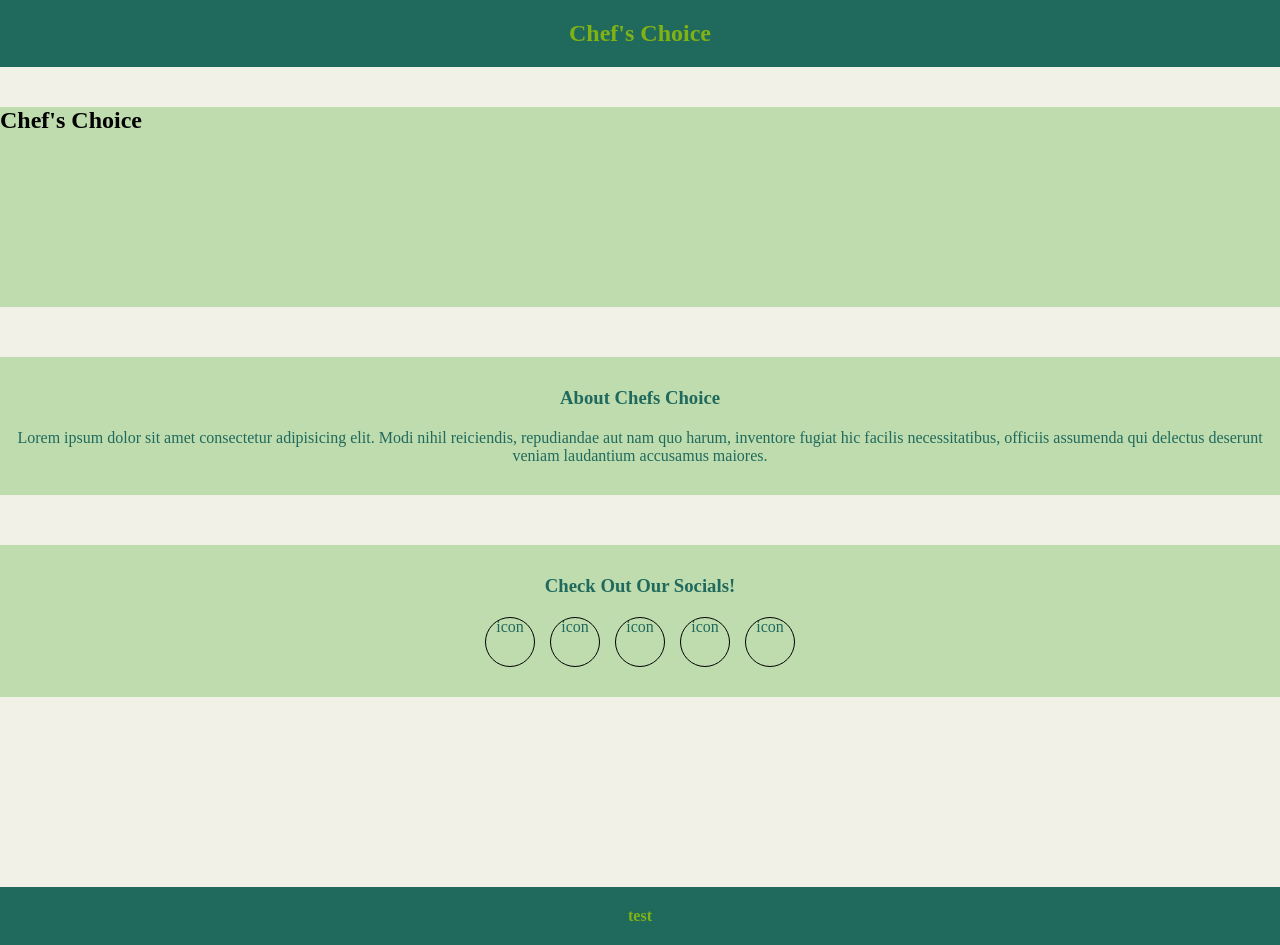
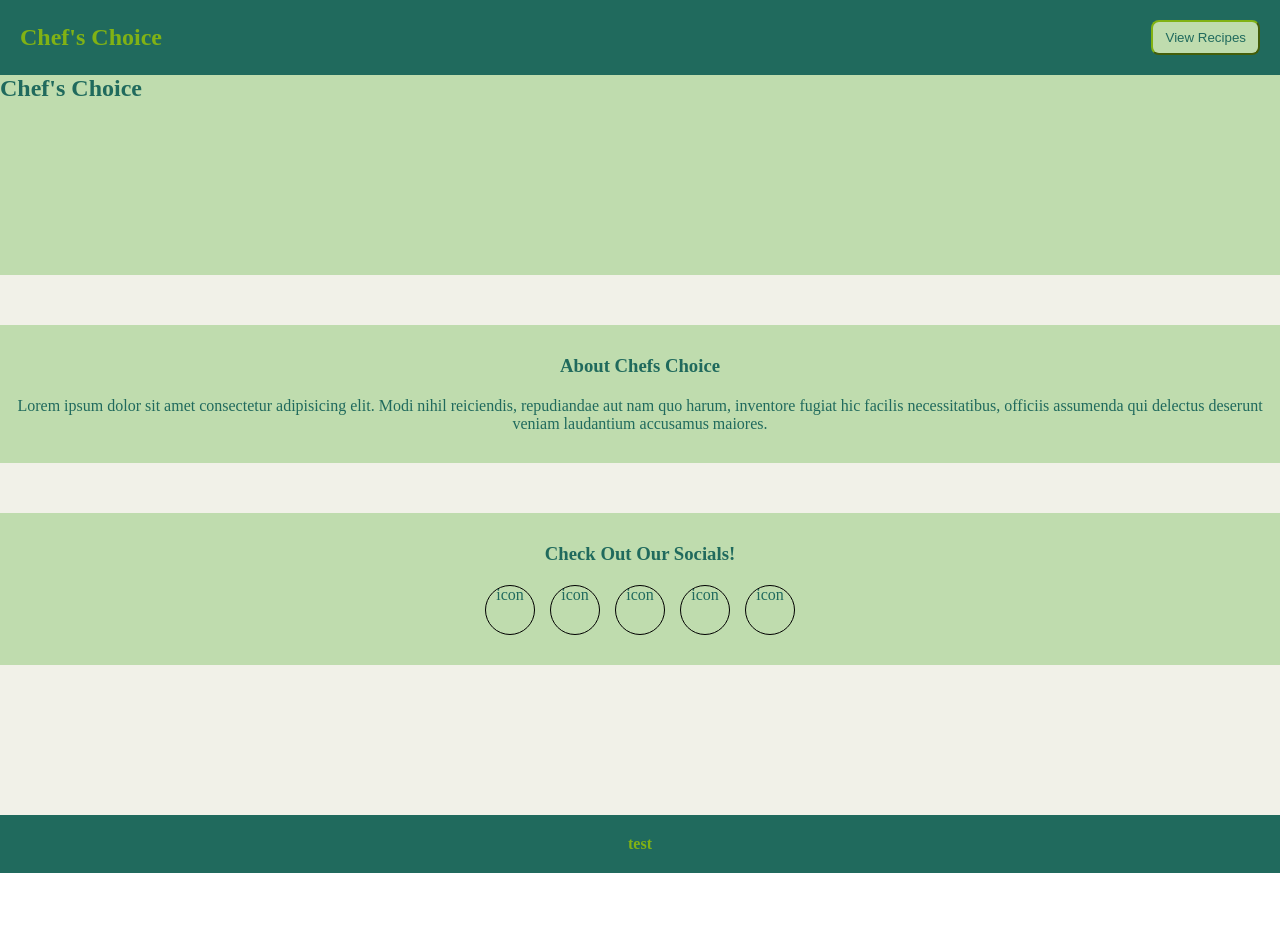
Before and after one commit to jcogs94/chefs-choice, a React (Vite) app in the folder frontend/: page / in a window 1280 px wide. After the commit the page ends 873 px from the top, so only its background shows below. Built offline with nearby package versions, Linux system fonts and the light colour scheme.

Commit message:
bad link and recipes components and routes added

```diff
--- a/frontend/src/App.css
+++ b/frontend/src/App.css
@@ -31,4 +31,6 @@ main {
     gap: 50px;
     align-items: center;
     justify-content: center;
+
+    color: var(--dark);
 }
--- a/frontend/src/App.jsx
+++ b/frontend/src/App.jsx
@@ -2,6 +2,7 @@ import { Route, Routes } from 'react-router-dom'
 import Nav from './components/Nav/Nav.jsx'
 import Home from './components/Home/Home.jsx'
 import Recipes from './components/Recipes/Recipes.jsx'
+import BadLink from './components/BadLink/BadLink.jsx'
 import Footer from './components/Footer/Footer.jsx'
 import './App.css'
 
@@ -12,7 +13,7 @@ const App = () => {
             <Routes>
                 <Route path='/' element={<Home />} />
                 <Route path='/recipes' element={<Recipes />} />
-                <Route path='*' element={<h2>Whoops, bad link!</h2>} />
+                <Route path='*' element={<BadLink />} />
             </Routes>
         </main>
         <Footer />
--- /dev/null
+++ b/frontend/src/components/BadLink/BadLink.css
@@ -0,0 +1,17 @@
+#bad-link-heading {
+    margin-top: 50px;
+}
+
+#bad-link-p {
+    width: 100%;
+    padding: 20px 15px;
+    text-align: center;
+
+    color: var(--lighter);
+    background-color: var(--dark);
+
+    > a {
+        text-decoration: none;
+        color: var(--highlight);
+    }
+}
--- /dev/null
+++ b/frontend/src/components/BadLink/BadLink.jsx
@@ -0,0 +1,11 @@
+import { Link } from 'react-router-dom'
+import './BadLink.css'
+
+const BadLink = () => {
+    return <>
+        <h2 id='bad-link-heading'>Whoops, bad link!</h2>
+        <p id='bad-link-p'>Click <Link to='/'>here</Link> to go back home.</p>
+    </>
+}
+
+export default BadLink
--- a/frontend/src/components/Nav/Nav.css
+++ b/frontend/src/components/Nav/Nav.css
@@ -1,6 +1,6 @@
 nav {
     width: 100%;
-    padding: 20px 0;
+    padding: 20px;
 
     position: sticky;
     z-index: 1;
@@ -9,8 +9,20 @@ nav {
     display: flex;
     flex-direction: row;
     align-items: center;
-    justify-content: center;
+    justify-content: space-between;
+
+    > a {
+        text-decoration: none;
+        color: var(--highlight);
+
+        > button {
+            background-color: var(--lighter);
+            border-radius: 8px;
+            padding: 8px 12px;
+            color: var(--dark);
+            border-color: var(--highlight);
+        }
+    }
 
     background-color: var(--dark);
-    color: var(--highlight);
 }
--- a/frontend/src/components/Nav/Nav.jsx
+++ b/frontend/src/components/Nav/Nav.jsx
@@ -1,9 +1,11 @@
+import { Link } from 'react-router-dom'
 import './Nav.css'
 
 const Nav = () => {
     return <>
         <nav>
-            <h1>Chef's Choice</h1>
+            <Link to='/'><h1>Chef's Choice</h1></Link>
+            <Link to='/recipes'><button>View Recipes</button></Link>
         </nav>
     </>
 }
--- a/frontend/src/components/Recipes/Recipes.css
+++ b/frontend/src/components/Recipes/Recipes.css
@@ -1,3 +1,3 @@
-#root {
-    gap: 40px;
+#recipes-header {
+    margin-top: 40px;
 }
--- a/frontend/src/components/Recipes/Recipes.jsx
+++ b/frontend/src/components/Recipes/Recipes.jsx
@@ -2,7 +2,7 @@ import './Recipes.css'
 
 const Recipes = () => {
     return <>
-        <h1>Recipes</h1>
+        <h1 id='recipes-header'>Recipes</h1>
     </>
 }
 
```
